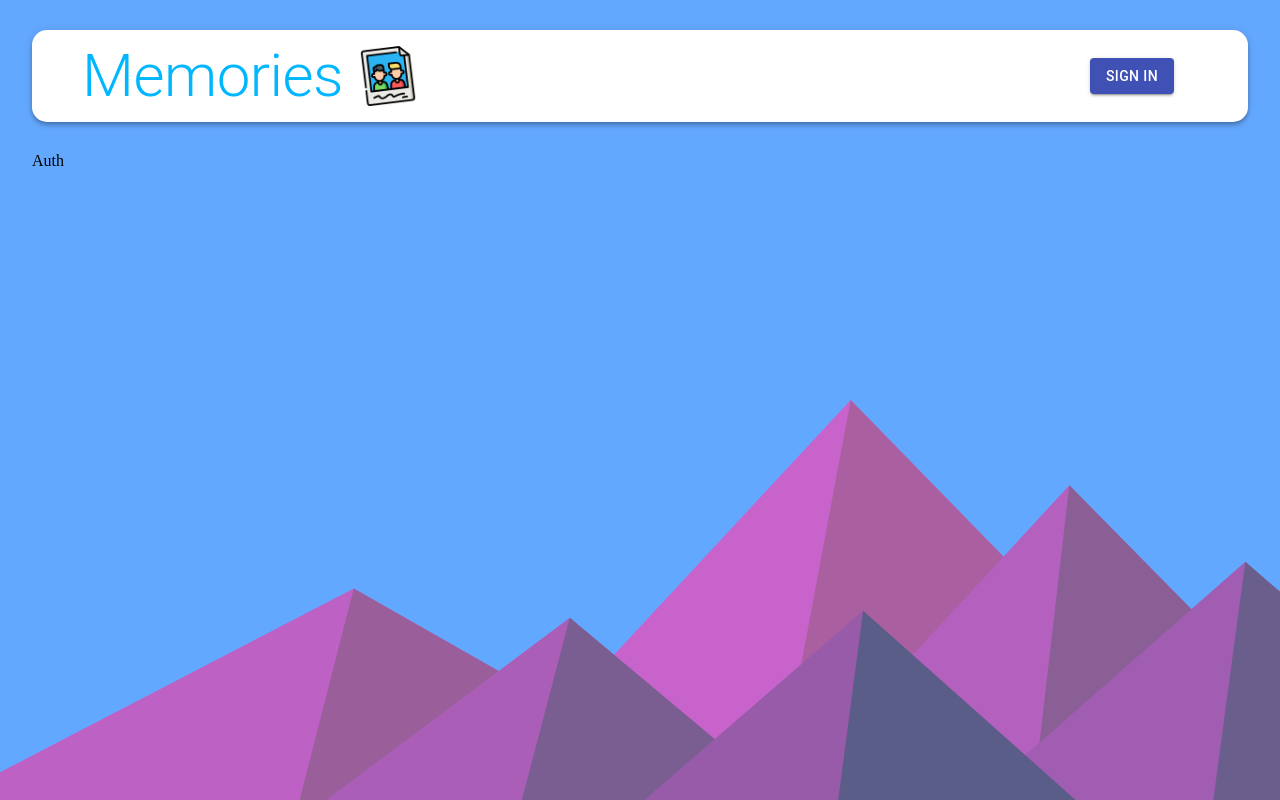
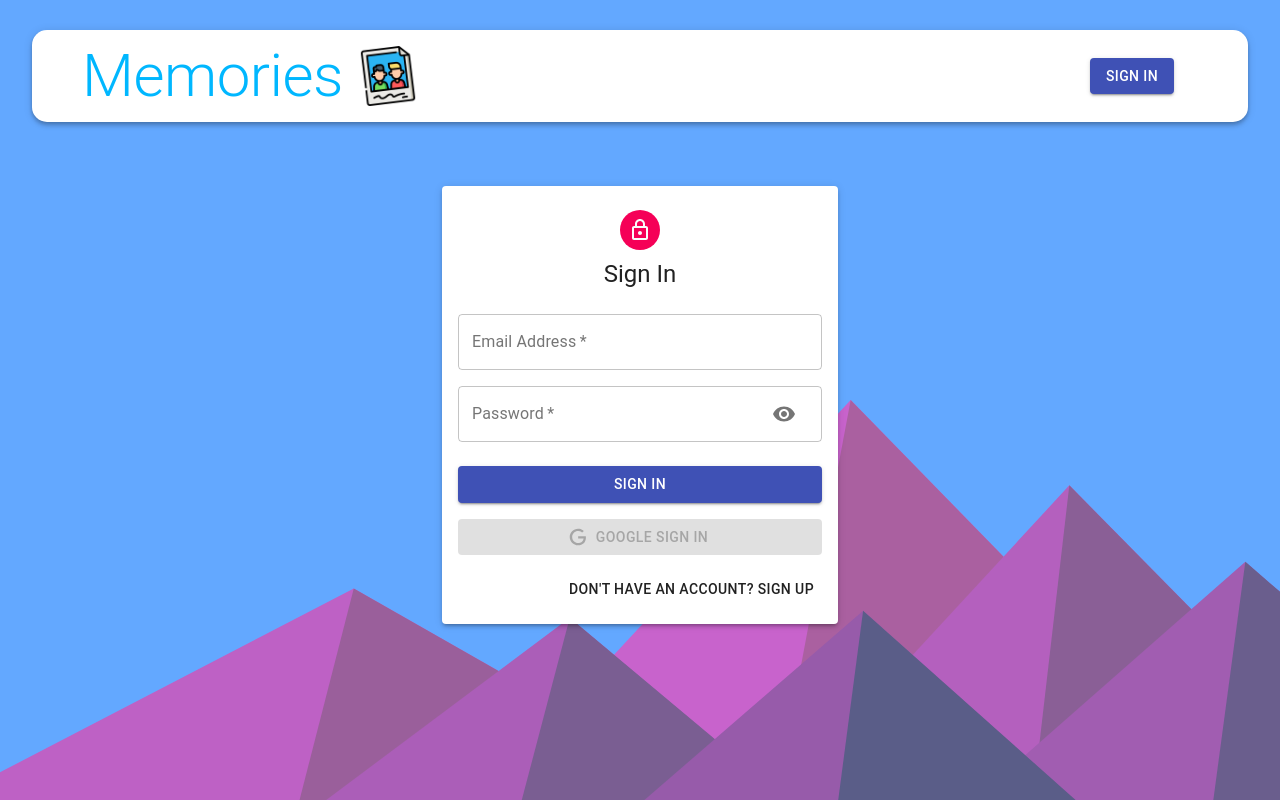
Before and after one commit to ALImTALEB/memories-app-mern, a React (Create React App) app in the folder client/: page /auth in a window 1280 px wide. Built offline with nearby package versions, Linux system fonts and the light colour scheme.

Commit message:
auth layout

```diff
--- a/client/src/components/Auth/Auth.js
+++ b/client/src/components/Auth/Auth.js
@@ -1,9 +1,90 @@
-import React from 'react'
+import React, {useState} from 'react'
+import { Avatar, Button , Paper, Grid, Typography, Container } from '@material-ui/core'
+import LockOutLinedIcon from '@material-ui/icons/LockOutlined'
+import useStyles from './styles'
+import Input from './Input'
+import { GoogleLogin } from 'react-google-login'
+import Icon from './Icon'
 
 const Auth = () => {
+    const classes=useStyles()
+    const [showPassword, setShowPassword] = useState(false)
+    const [isSignup, setIsSignup] = useState(false)
+
+    const handleShowPassword = () => setShowPassword((prevShowPassword)=> !prevShowPassword )
+
+    const handleSubmit =()=> {
+
+    }
+    const handleChange = () => {
+
+    }
+
+    const switchMode = () => {
+        setIsSignup((prevIsSignup)=>!prevIsSignup)
+        handleShowPassword(false)
+    }
+
+    const googleSuccess = async (res) => {
+        console.log(res)
+
+    }
+    const googleFailure=(error)=>{
+        console.log(error)
+        console.log("Google Sign In was uncsuccessful. Try Again Later")
+    }
 
   return (
-    <div>Auth</div>
+    <Container component="main" maxWidth="xs" >
+    <Paper className={classes.paper} elevation={3} >
+    <Avatar className={classes.avatar} >
+    <LockOutLinedIcon />
+    </Avatar>
+    <Typography variant="h5" >
+    { isSignup ? 'Sign Up' : 'Sign In' }
+    </Typography>
+    <form className={classes.form} onSubmit={handleSubmit} >
+    <Grid container spacing={2} >
+    {
+        isSignup && (
+            <>
+                <Input name="firstName" label="First Name" handleChange={handleChange} autoFocus half />
+                <Input name="lastName" label="Last Name" handleChange={handleChange}  half />
+
+            </>
+        )
+    }
+    <Input name="email" label="Email Address" handleChange={handleChange} type="email" />
+    <Input name="password" label="Password" handleChange={handleChange} type={ showPassword ? "text" : "password" } handleShowPassword={handleShowPassword} />
+    { isSignup && <Input name="confirmPassword" label="Repeat Password" handleChange={handleChange} type="password" /> }
+    </Grid>
+
+    <Button type="submit" fullWidth variant="contained" color="primary" className={classes.submit} >
+       {
+           isSignup ? 'Sign Up':'Sign In'
+       }
+     </Button>
+     <GoogleLogin
+            clientId="734195354073-g07l5pbe5ii15sovesoi6tdrk0ns6ead.apps.googleusercontent.com"
+            render={(renderProps) => (
+              <Button className={classes.googleButton} color="primary" fullWidth onClick={renderProps.onClick} disabled={renderProps.disabled} startIcon={<Icon />} variant="contained">
+                Google Sign In
+              </Button>
+            )}
+            onSuccess={googleSuccess}
+            onFailure={googleFailure}
+            cookiePolicy="single_host_origin"
+          />
+     <Grid container justify="flex-end" >
+     <Grid item>
+         <Button onClick={switchMode}>
+             { isSignup ? 'Already have an account? Sign In': " Don't have an account? Sign Up " }
+         </Button>
+     </Grid>
+     </Grid>
+    </form>
+    </Paper>
+     </Container>
   )
 }
 
--- /dev/null
+++ b/client/src/components/Auth/Icon.js
@@ -0,0 +1,12 @@
+import React from 'react';
+
+const Icon = () => (
+  <svg style={{ width: '20px', height: '20px' }} viewBox="0 0 24 24">
+    <path
+      fill="currentColor"
+      d="M21.35,11.1H12.18V13.83H18.69C18.36,17.64 15.19,19.27 12.19,19.27C8.36,19.27 5,16.25 5,12C5,7.9 8.2,4.73 12.2,4.73C15.29,4.73 17.1,6.7 17.1,6.7L19,4.72C19,4.72 16.56,2 12.1,2C6.42,2 2.03,6.8 2.03,12C2.03,17.05 6.16,22 12.25,22C17.6,22 21.5,18.33 21.5,12.91C21.5,11.76 21.35,11.1 21.35,11.1V11.1Z"
+    />
+  </svg>
+);
+
+export default Icon;
--- /dev/null
+++ b/client/src/components/Auth/Input.js
@@ -0,0 +1,31 @@
+import React from 'react';
+import { TextField, Grid, InputAdornment, IconButton } from '@material-ui/core';
+
+import Visibility from '@material-ui/icons/Visibility';
+import VisibilityOff from '@material-ui/icons/VisibilityOff';
+
+const Input = ({ name, handleChange, label, half, autoFocus, type, handleShowPassword }) => (
+  <Grid item xs={12} sm={half ? 6 : 12}>
+    <TextField
+      name={name}
+      onChange={handleChange}
+      variant="outlined"
+      required
+      fullWidth
+      label={label}
+      autoFocus={autoFocus}
+      type={type}
+      InputProps={name === 'password' ? {
+        endAdornment: (
+          <InputAdornment position="end">
+            <IconButton onClick={handleShowPassword}>
+              {type === 'password' ? <Visibility /> : <VisibilityOff />}
+            </IconButton>
+          </InputAdornment>
+        ),
+      } : null}
+    />
+  </Grid>
+);
+
+export default Input;
```
Also changed, not shown: client/src/components/Auth/styles.js (line endings or trailing spaces).
